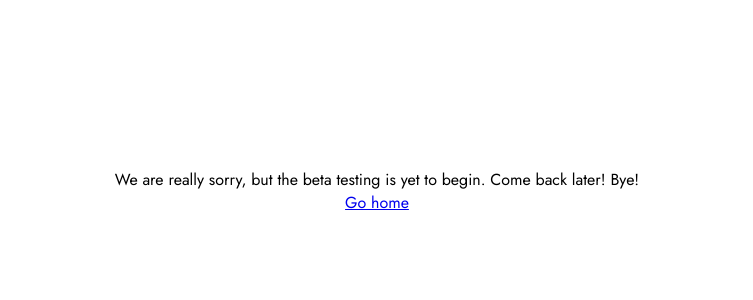
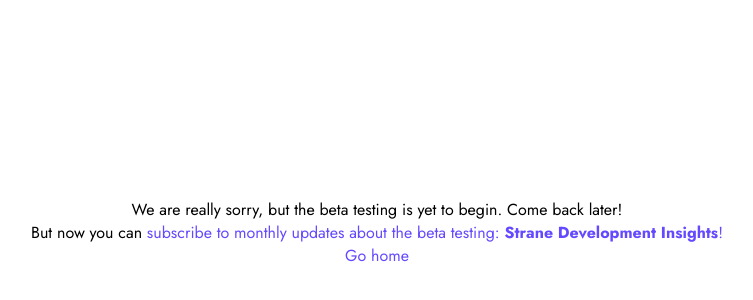
Before and after one commit to ivanio69/strane-web, a Next.js app: page /try in a window 1280 px wide. Shown: the part 72-372 px from the top of the page, without its empty margins (263-1016 px from the left). Built offline with nearby package versions, Linux system fonts and the light colour scheme.

Commit message:
finish, add newsletter

```diff
--- a/pages/styles/general.css
+++ b/pages/styles/general.css
@@ -6,3 +6,12 @@
   box-sizing: border-box;
   font-family: "Jost", sans-serif;
 }
+.appContainer {
+  min-height: calc(90vh-30px);
+  padding-top: 30px;
+}
+
+a {
+  text-decoration: none;
+  color: #6349ff;
+}
--- a/pages/try.js
+++ b/pages/try.js
@@ -4,7 +4,13 @@
   return (
     <p style={{ textAlign: "center", marginTop: "30vh" }}>
       We are really sorry, but the beta testing is yet to begin. Come back
-      later! Bye!
+      later!
+      <br />
+      But now you can{" "}
+      <Link href="http://x57oo.mjt.lu/wgt/x57oo/1tq/form?c=ca2cb789">
+        subscribe to monthly updates about the beta testing:{" "}
+        <b>Strane Development Insights</b>!
+      </Link>
       <br />
       <Link href="/">Go home</Link>
     </p>
```
